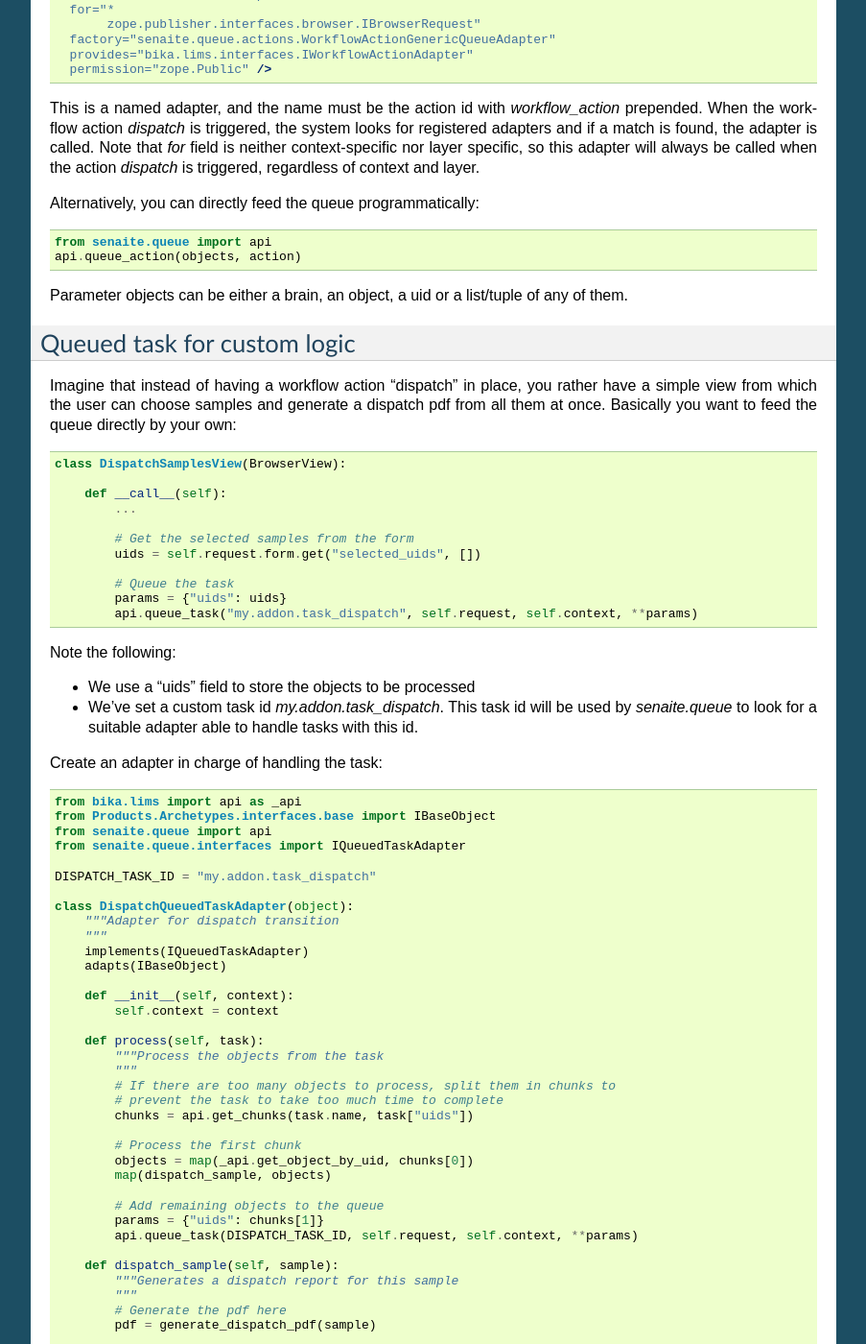
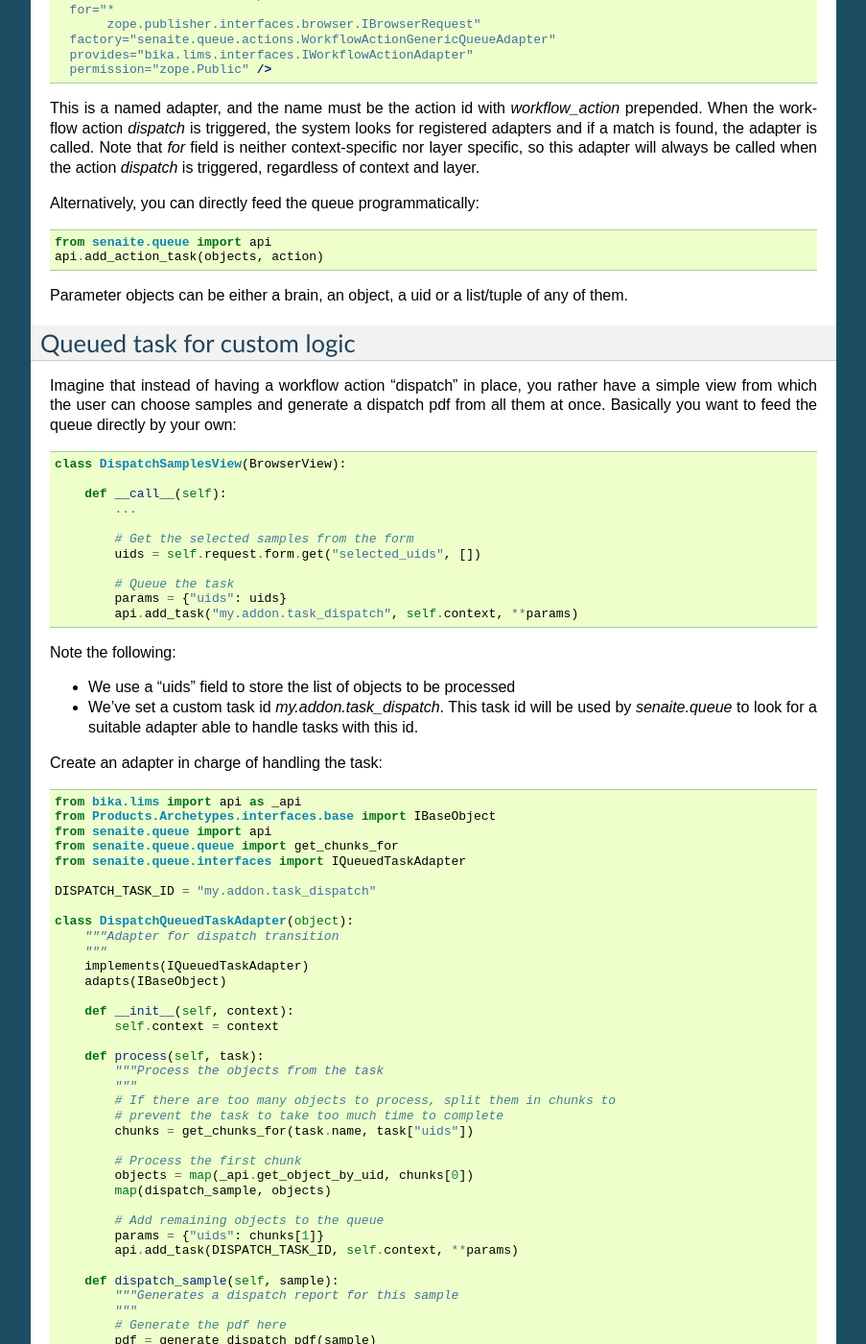
Before and after one commit to senaite/senaite.queue, a Sphinx documentation site: the page built from docs/extend.rst, in a window 1280 px wide and 1400 px high, scrolled down 481 px. Shown: the whole window at 96% size, without its empty margins (198-1101 px from the left). Built offline with Sphinx 7.4.7, drawn with Linux system fonts in a browser that asks for light colours.

Commit message:
Update extend documentation

```diff
--- a/docs/extend.rst
+++ b/docs/extend.rst
@@ -47,7 +47,7 @@ Alternatively, you can directly feed the queue programmatically:
 .. code-block:: python
 
     from senaite.queue import api
-    api.queue_action(objects, action)
+    api.add_action_task(objects, action)
 
 
 Parameter objects can be either a brain, an object, a uid or a list/tuple of any
@@ -74,12 +74,12 @@ directly by your own:
 
             # Queue the task
             params = {"uids": uids}
-            api.queue_task("my.addon.task_dispatch", self.request, self.context, **params)
+            api.add_task("my.addon.task_dispatch", self.context, **params)
 
 
 Note the following:
 
-* We use a "uids" field to store the objects to be processed
+* We use a "uids" field to store the list of objects to be processed
 * We've set a custom task id `my.addon.task_dispatch`. This task id will be used
   by `senaite.queue` to look for a suitable adapter able to handle tasks with
   this id.
@@ -91,6 +91,7 @@ Create an adapter in charge of handling the task:
     from bika.lims import api as _api
     from Products.Archetypes.interfaces.base import IBaseObject
     from senaite.queue import api
+    from senaite.queue.queue import get_chunks_for
     from senaite.queue.interfaces import IQueuedTaskAdapter
 
     DISPATCH_TASK_ID = "my.addon.task_dispatch"
@@ -109,7 +110,7 @@ Create an adapter in charge of handling the task:
             """
             # If there are too many objects to process, split them in chunks to
             # prevent the task to take too much time to complete
-            chunks = api.get_chunks(task.name, task["uids"])
+            chunks = get_chunks_for(task.name, task["uids"])
 
             # Process the first chunk
             objects = map(_api.get_object_by_uid, chunks[0])
@@ -117,7 +118,7 @@ Create an adapter in charge of handling the task:
 
             # Add remaining objects to the queue
             params = {"uids": chunks[1]}
-            api.queue_task(DISPATCH_TASK_ID, self.request, self.context, **params)
+            api.add_task(DISPATCH_TASK_ID, self.context, **params)
 
         def dispatch_sample(self, sample):
             """Generates a dispatch report for this sample
```
